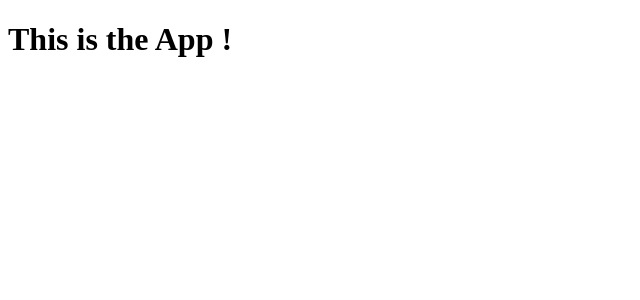
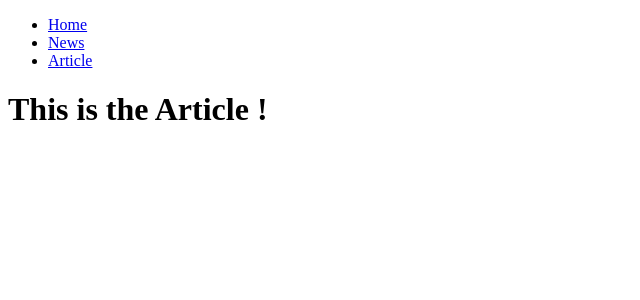
Before and after one commit to kravindranath/news, a React app: page /news/1 in a window 1280 px wide. Shown: the top 300 px of the page, without its empty margins (0-640 px from the left). Built offline with nearby package versions, Linux system fonts and the light colour scheme.

Commit message:
add routes

```diff
--- a/package.json
+++ b/package.json
@@ -15,7 +15,8 @@
     "express": "^4.17.1",
     "react": "^16.13.1",
     "react-dom": "^16.13.1",
-    "react-router": "^5.2.0"
+    "react-router": "^5.2.0",
+    "react-router-dom": "^5.2.0"
   },
   "devDependencies": {
     "@babel/core": "^7.11.6",
--- a/src/components/App.jsx
+++ b/src/components/App.jsx
@@ -1,9 +1,37 @@
 import React from 'react';
-import ReactDom from 'react-dom';
+import {
+    BrowserRouter as Router,
+    Switch,
+    Route,
+    Link
+} from "react-router-dom";
+
+import routes from '../config/routes';
 
 function App() {
-    return(
-        <h1>This is the App !</h1>
+    return (
+        <Router>
+            <div>
+                <ul>
+                    <li>
+                        <Link to="/">Home</Link>
+                    </li>
+                    <li>
+                        <Link to="/news">News</Link>
+                    </li>
+                    <li>
+                        <Link to="/news/12345">Article</Link>
+                    </li>
+                </ul>
+                <Switch>
+                {
+                    routes.map((route, i) => (
+                        <Route key={route.key} path={route.path} component={route.component} exact={route.isExact} />
+                    ))
+                }
+                </Switch>
+            </div>
+        </Router>
     );
 }
 
--- /dev/null
+++ b/src/components/pages/article/index.js
@@ -0,0 +1,9 @@
+import React from 'react';
+
+function Article() {
+    return(
+        <h1>This is the Article !</h1>
+    );
+}
+
+export default Article;
--- /dev/null
+++ b/src/components/pages/home/index.js
@@ -0,0 +1,9 @@
+import React from 'react';
+
+function Home() {
+    return(
+        <h1>This is the Home !</h1>
+    );
+}
+
+export default Home;
--- /dev/null
+++ b/src/components/pages/index.js
@@ -0,0 +1,9 @@
+import News from './news';
+import Home from './home';
+import Article from './article';
+
+export {
+    Home,
+    News,
+    Article
+};
--- /dev/null
+++ b/src/components/pages/news/index.js
@@ -0,0 +1,9 @@
+import React from 'react';
+
+function News() {
+    return(
+        <h1>This is the News !</h1>
+    );
+}
+
+export default News;
--- /dev/null
+++ b/src/config/routes.js
@@ -0,0 +1,23 @@
+import { Article, Home, News } from '../components/pages'
+
+//Home route should be last
+let routes = [
+    {
+        key: 'nws',
+        path: "/news",
+        isExact: true,
+        component: News
+    },
+    {
+        key: 'art',
+        path: "/news/:id",
+        component: Article
+    },
+    {
+        key: 'hm',
+        path: "/",
+        component: Home
+    }
+];
+
+export default routes;
--- a/templates/main.html
+++ b/templates/main.html
@@ -1,10 +1,12 @@
-<!doctype html>
-<html>
+<!DOCTYPE html>
+<html lang="en">
+<head>
+<meta charset="utf-8">
+<meta name="viewport" content="width=device-width, initial-scale=1, maximum-scale=1">
 <head>
     <title>News Application</title>
 </head>
 <body>
     <div id="app"></div>
 </body>
-
 </html>
```
Also changed, not shown: 2 other files (tests, documents, lock files or other folders).
